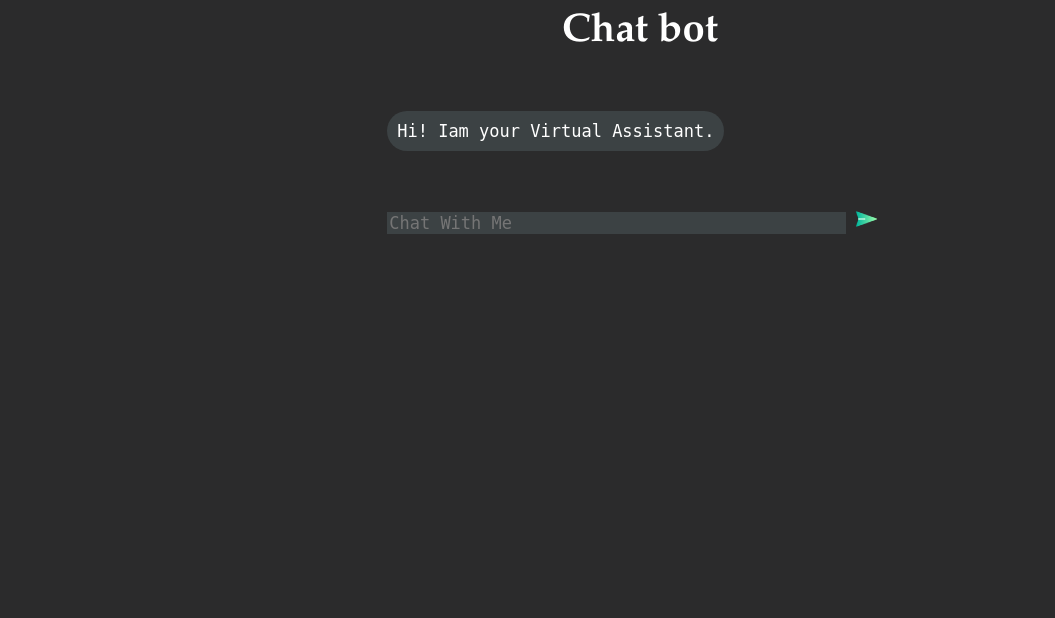
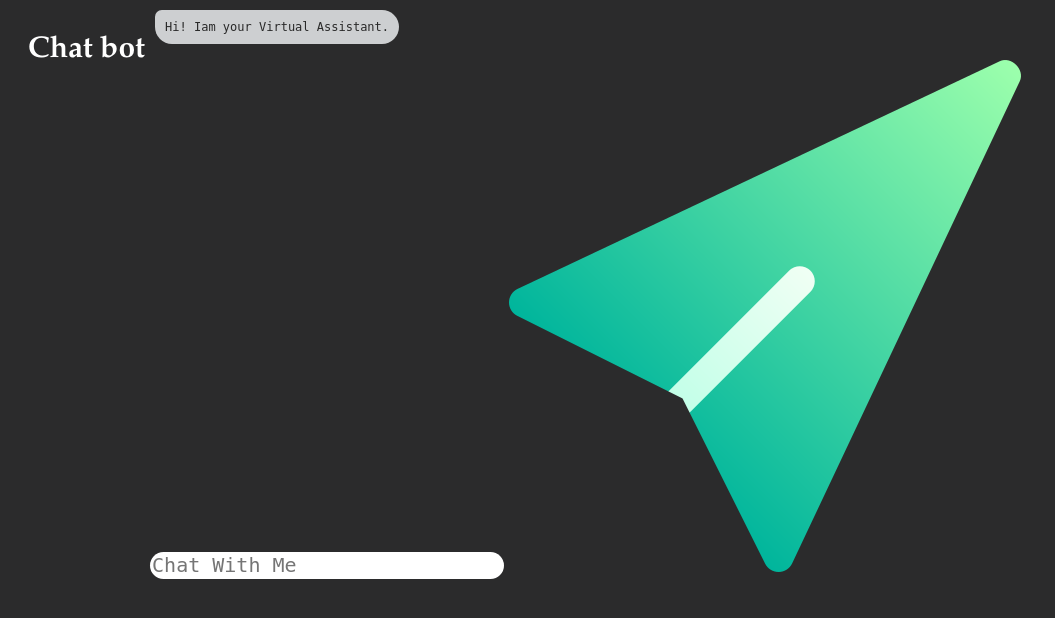
Before and after one commit to Shkallapur/ChatBot, a Flask app: page / in a window 1280 px wide. Shown: the top 618 px of the page, without its empty margins (0-1055 px from the left). Run offline with Flask 2, Linux system fonts and the light colour scheme; some libraries are stand-ins or nearby versions.

Commit message:
Update styles.css

```diff
--- a/static/css/styles.css
+++ b/static/css/styles.css
@@ -3,84 +3,161 @@
     background-color: #2b2b2c;
 }
 
+#chat {
+    border-radius: 25px;
+    margin-left: 70em;
+    width: 25em;
+    height: 35em;
+    margin-top: 8em;
+    background-color: #ffffff;
+    display: none;
+    position: fixed;
+    bottom: 0;
+    right: 15px;
+    z-index: 9;
+}
+
+.header {
+    height: 75px;
+    width: auto;
+    border-radius: 25px 25px 0 0;
+    background-color: #0202dd;
+}
+
+.logo {
+    width: 50px;
+    height: 50px;
+    float: left;
+    margin-top: 12px;
+    margin-left: 10px;
+    border-radius: 50%;
+}
+
 h1 {
     color: #ffffff;
-    margin-bottom: 0;
-    margin-top: 0;
+    margin-bottom: 10px;
+    margin-top: 20px;
+    margin-left: 20px;
     text-align: center;
-    font-size: 40px;
+    font-size: 30px;
+    float: left;
 }
 
-h3 {
-    color: rgb(255, 255, 255);
-    font-size: 20px;
-    margin-top: 3px;
-    text-align: center;
+.close {
+    width: 20px;
+    height: 20px;
+    float: right;
+    margin-top: 25px;
+    margin-right: 10px;
+    border-radius: 50%;
+    cursor: pointer;
 }
 
-#chatbox {
+#chatbody {
     margin-left: auto;
     margin-right: auto;
-    width: 40%;
-    margin-top: 60px;
+    width: auto;
+    overflow: auto;
+    height: calc(71.2vh - (50px + 50px));
 }
 
-#userInput {
+.botText {
+    color: #292929;
+    font-family: monospace;
+    font-size: 12px;
+    text-align: left;
+    line-height: 30px;
+    width: auto;
+}
+
+.botText span {
+    background-color: #cdcfd1;
+    padding: 10px;
+    margin-left: 10px;
+    border-radius: 10px 25px 25px 25px;
+}
+
+.userText {
+    color: white;
+    font-family: monospace;
+    font-size: 12px;
+    text-align: right;
+    line-height: 30px;
+}
+
+.userText span {
+    background-color: #0202dd;
+    padding: 10px;
+    margin-right: 10px;
+    border-radius: 25px 5px 25px 25px;
+}
+
+hr {
+    width: auto;
     margin-left: auto;
     margin-right: auto;
-    width: 40%;
-    margin-top: 60px;
+}
 
+.footer {
+    height: 50px;
+    width: auto;
+    border-width: 15px;
+    border-radius: 0 0 25px 25px;
+    background-color: #ffffff;
 }
 
 #textInput {
-    width: 90%;
+    width: 350px;
+    height: 25px;
     border: none;
-    color: #ffff;
+    color: #000000;
     font-family: monospace;
-    font-size: 17px;
-    background-color: #3c4244;
+    font-size: 20px;
+    border-radius: 25px;
+    margin-top: 10px;
+    margin-left: 5px;
 }
 
 #buttonInput {
-    padding: 3px;
+    margin-left: -5px;
     font-family: monospace;
     font-size: 17px;
     border:none;
     background: none;
     cursor: pointer;
+    margin-top: 5px;
 }
 
-.userText {
-    color: white;
-    font-family: monospace;
-    font-size: 17px;
-    text-align: right;
-    line-height: 30px;
+#send {
+    width: 20px;
+    height: 20px;
 }
 
-.userText span {
-    background-color: #05c565;
-    padding: 10px;
-    border-radius: 20px;
+.chaticon {
+    width: 30px;
+    height: 30px;
+    padding: 16px 20px;
+    border: none;
+    cursor: pointer;
+    opacity: 0.8;
+    position: fixed;
+    margin-top: 42%;
+    right: 10px;
+    bottom: 10px;
 }
 
-.botText {
-    color: #ffffff;
-    font-family: monospace;
-    font-size: 17px;
-    text-align: left;
-    line-height: 30px;
+::-webkit-scrollbar {
+    width: 10px;
 }
 
-.botText span {
-    background-color: #3c4244;
-    padding: 10px;
-    border-radius: 20px;
+::-webkit-scrollbar-track {
+    background: #f1f1f1;
 }
 
-.send {
-    width: 20px;
-    height: 20px;
-    transform: rotate(45deg);
+::-webkit-scrollbar-thumb {
+    background: #888;
 }
+
+::-webkit-scrollbar-thumb:hover {
+    background: #555;
+}
```
